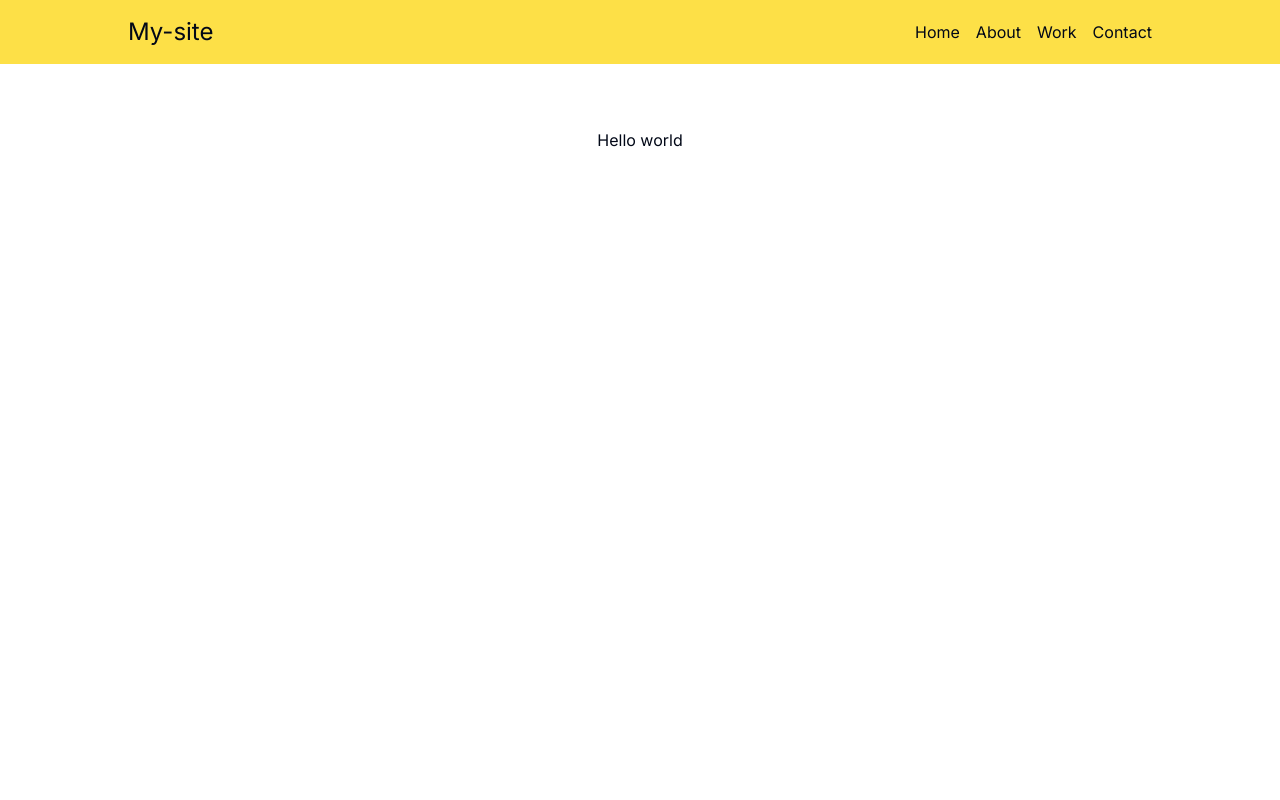
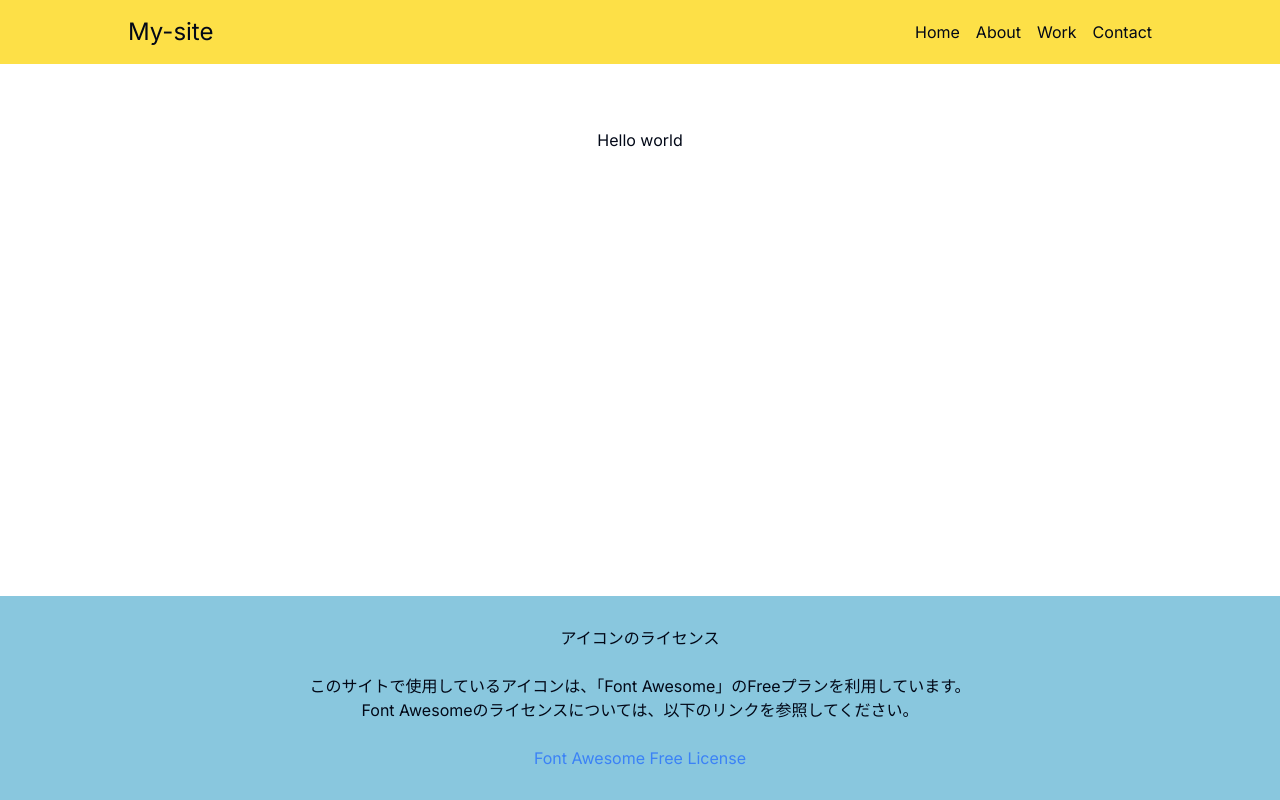
Before and after one commit to tasozo/my-site2, a Next.js app: page / in a window 1280 px wide. Built offline with nearby package versions, Linux system fonts and the light colour scheme.

Commit message:
デザイン変更

```diff
--- a/src/app/globals.css
+++ b/src/app/globals.css
@@ -30,7 +30,7 @@
     --card-foreground: 222.2 84% 4.9%;
     --popover: 0 0% 100%;
     --popover-foreground: 222.2 84% 4.9%;
-    --primary: 222.2 47.4% 11.2%;
+    --primary: 270 100% 50%;
     --primary-foreground: 210 40% 98%;
     --secondary: 210 40% 96.1%;
     --secondary-foreground: 222.2 47.4% 11.2%;
@@ -89,3 +89,15 @@
     @apply text-primary text-3xl text-center font-bold
   }
 }
+
+
+
+
+footer{
+  position: absolute;
+  bottom: 0;
+  width: 100%;
+  background-color: #89c7de;
+  text-align: center;
+  padding: 30px 0;
+}
--- a/src/app/layout.js
+++ b/src/app/layout.js
@@ -1,7 +1,7 @@
 import { Inter } from 'next/font/google'
 import './globals.css'
 import CustomHeader from '@/components/common/CustomHeader'
-
+import Link from 'next/link'
 const inter = Inter({ subsets: ['latin'] })
 
 export const metadata = {
@@ -16,6 +16,20 @@ export default function RootLayout({ children }) {
         <CustomHeader />
         {/*mainタグを追加*/}
         <main className='container flex flex-col mx-auto px-4 py-8'>{children}</main>
+
+
+        <footer>
+        <div>
+        <p>アイコンのライセンス</p>
+        <br />
+        <p>このサイトで使用しているアイコンは、「Font Awesome」のFreeプランを利用しています。</p>
+        <p>Font Awesomeのライセンスについては、以下のリンクを参照してください。</p>
+        <br />
+        <Link href='https://fontawesome.com/license/free' className='text-blue-500'>
+          Font Awesome Free License
+        </Link>
+      </div>
+      </footer>
       </body>
     </html>
   )
--- a/src/components/common/CustomHeader.jsx
+++ b/src/components/common/CustomHeader.jsx
@@ -1,4 +1,3 @@
-'use client'
 // ▼１行追加
 'use client'
 
```
